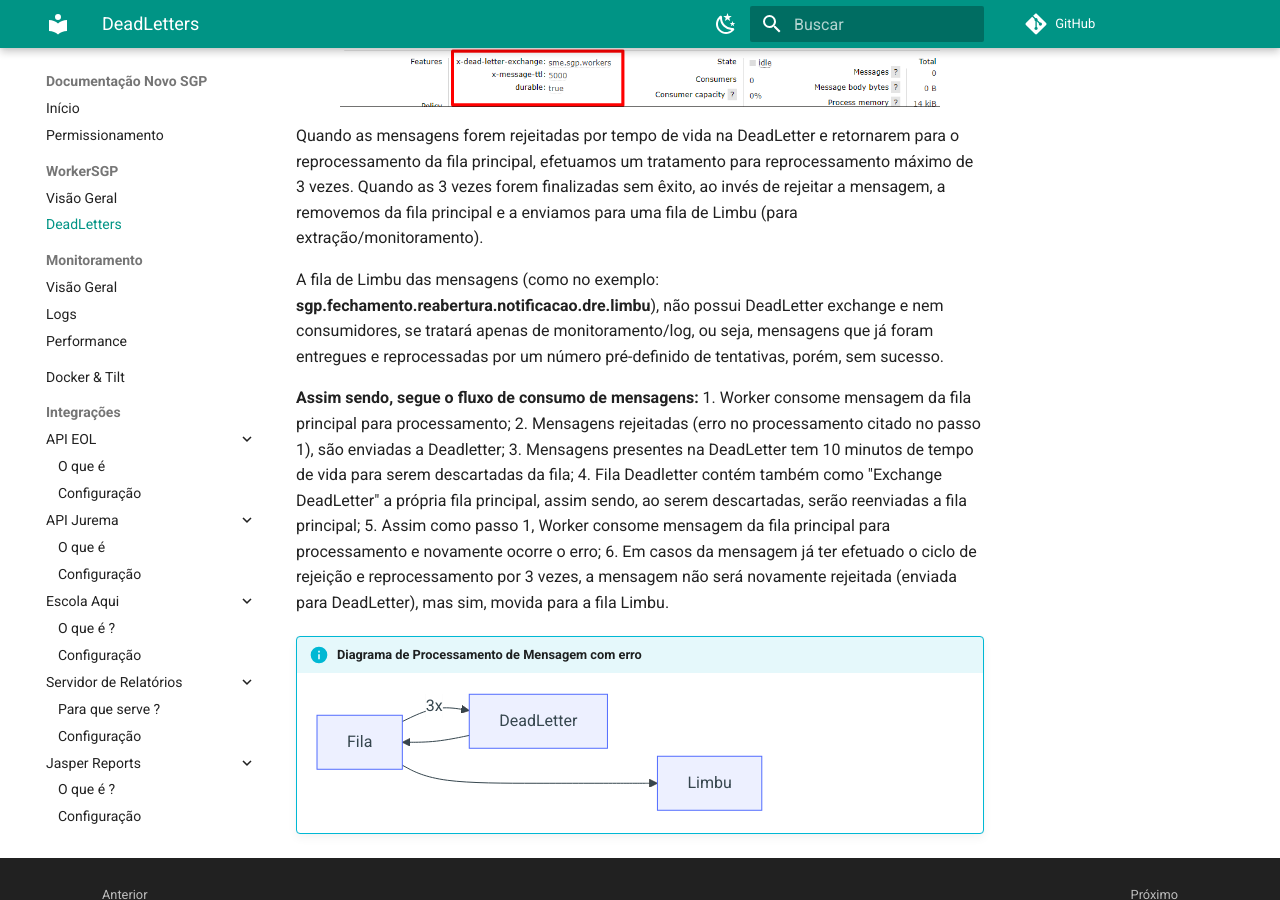
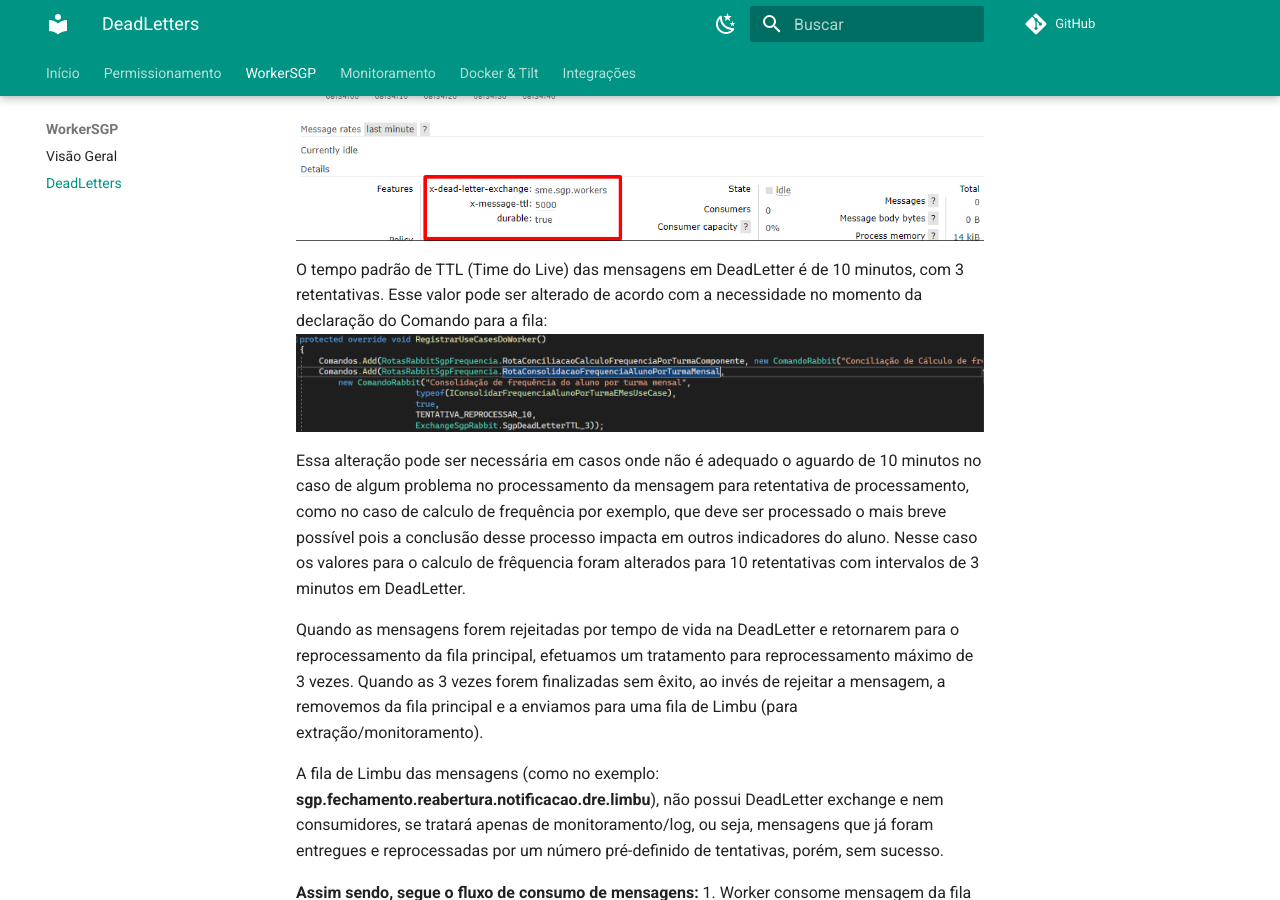
Before and after one commit to prefeiturasp/SME-NovoSGP-Docs, an MkDocs documentation site: the page built from docs/WorkerSGP/deadletter.md, in a window 1280 px wide and 900 px high, scrolled down 1156 px. Built offline with MkDocs 1.6.1 and Material for MkDocs 9.7.7, drawn with Linux system fonts in a browser that asks for light colours; comment, search, counter and statistics services are not loaded.

Commit message:
Atualização do Layout dos Menus

```diff
--- a/docs/WorkerSGP/deadletter.md
+++ b/docs/WorkerSGP/deadletter.md
@@ -7,7 +7,12 @@ A fila principal das mensagens (como no exemplo: **sgp.fechamento.reabertura.not
 A fila morta das mensagens (como no exemplo: **sgp.fechamento.reabertura.notificacao.dre.deadletter**), possui como DeadLetter o exchange da própria fila principal **sme.sgp.workers**, que em casos de rejeição efetuará o envio da mensagem novamente para a fila **sgp.fechamento.reabertura.notificacao.dre**:
 **Obs.:** Como podemos ver, a fila morta (DeadLetter) contém um Time To Live TTL de 5000 milisegundos (5 segundos), ou seja, a rejeição desta fila, se dará pelo tempo em que a mensagem estiver na fila, ou seja, 5 segundos após a sua publicação (a fila morta/DeadLetter não conterá consumidor para processamento e o reprocessamento dela ocorrerá automaticamente).
 
-<img src="../img/ttl.png" width="600" class="center">
+<img src="../img/ttl.png" class="center">
+
+O tempo padrão de TTL (Time do Live) das mensagens em DeadLetter é de 10 minutos, com 3 retentativas. Esse valor pode ser alterado de acordo com a necessidade no momento da declaração do Comando para a fila:
+<img src="../img/comando_ttl.png" class="center">
+
+Essa alteração pode ser necessária em casos onde não é adequado o aguardo de 10 minutos no caso de algum problema no processamento da mensagem para retentativa de processamento, como no caso de calculo de frequência por exemplo, que deve ser processado o mais breve possível pois a conclusão desse processo impacta em outros indicadores do aluno. Nesse caso os valores para o calculo de frêquencia foram alterados para 10 retentativas com intervalos de 3 minutos em DeadLetter.
 
 Quando as mensagens forem rejeitadas por tempo de vida na DeadLetter e retornarem para o reprocessamento da fila principal, efetuamos um tratamento para reprocessamento máximo de 3 vezes. Quando as 3 vezes forem finalizadas sem êxito, ao invés de rejeitar a mensagem, a removemos da fila principal e a enviamos para uma fila de Limbu (para extração/monitoramento).
 
--- a/mkdocs.yml
+++ b/mkdocs.yml
@@ -84,13 +84,13 @@ markdown_extensions:
 theme:
     name: material
     features:
-      - navigation.sections
-      - navigation.expand
       - navigation.top
       - navigation.footer
-      - navigation.instant
+      - navigation.tabs
+      - navigation.tabs.sticky
+      - navigation.path
+
     palette:
-
       # Palette toggle for light mode
        - scheme: default
          primary: teal
```
Also changed, not shown: docs/WorkerSGP/img/comando_ttl.png (added).
